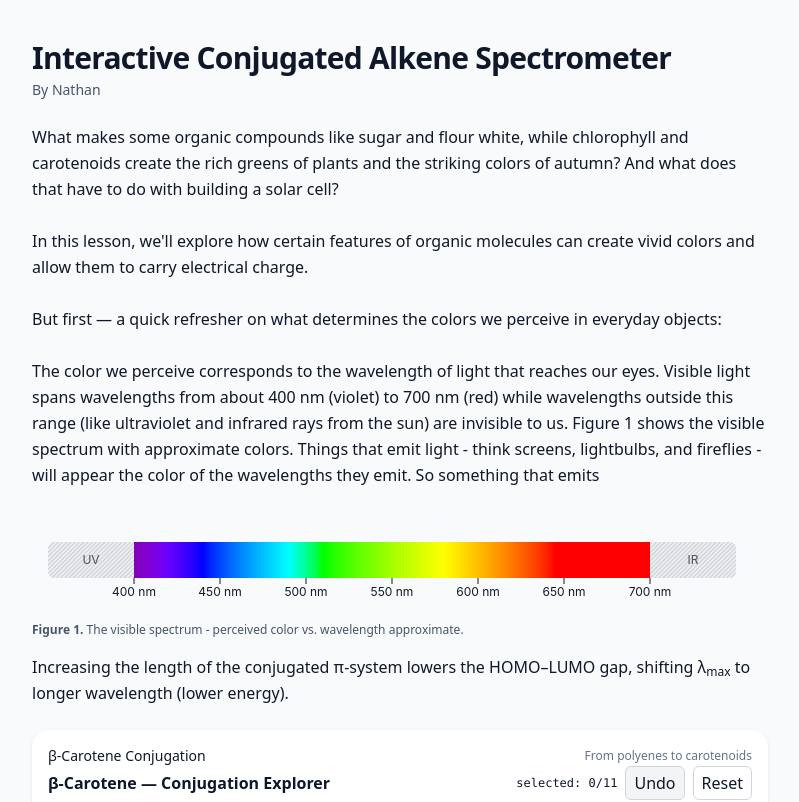
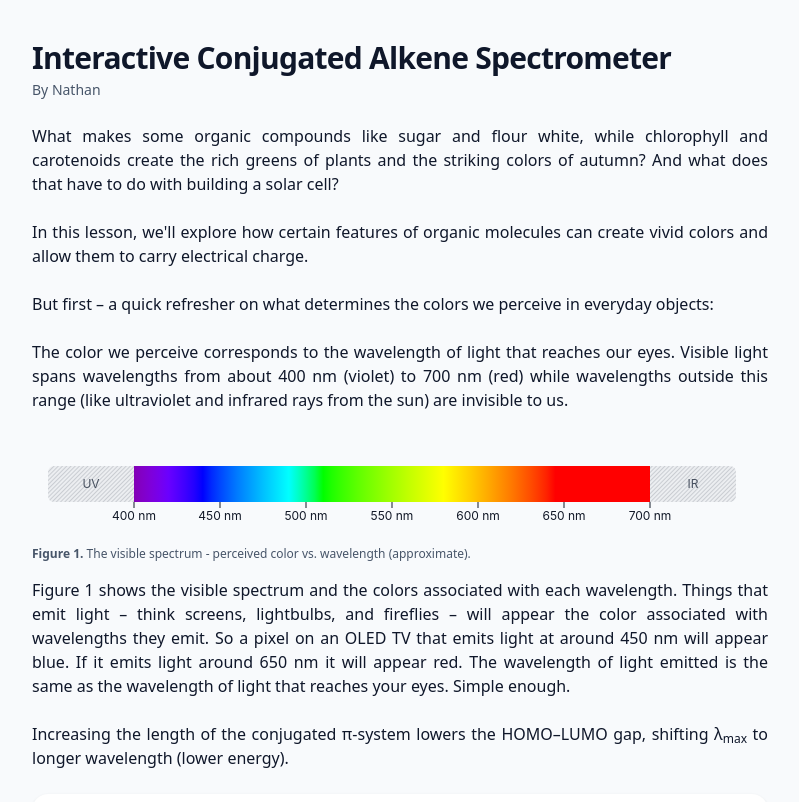
Before and after one commit to nyee88/polyene_spectrometer, a React (Vite) app: page / in a window 1280 px wide. Shown: the top 802 px of the page, without its empty margins (240-1039 px from the left). Built offline with nearby package versions, Linux system fonts and the light colour scheme.

Commit message:
text edits

```diff
--- a/src/App.tsx
+++ b/src/App.tsx
@@ -13,7 +13,7 @@ export default function App() {
         </header>
 
         {/* Intro text */}
-        <section className="space-y-4 leading-relaxed">
+        <section className="space-y-4 leading- text-justify">
           <p>
             What makes some organic compounds like sugar and flour white,
             while chlorophyll and carotenoids create the rich greens of plants and the striking colors of autumn? And what does that have to do with building a solar cell?
@@ -22,12 +22,12 @@ export default function App() {
             In this lesson, we'll explore how certain features of organic molecules can create vivid colors and allow them to carry electrical charge.
             <br />
             <br />
-            But first — a quick refresher on what determines the colors we perceive in everyday objects:
+            But first – a quick refresher on what determines the colors we perceive in everyday objects:
             <br />
             <br />
-            The color we perceive corresponds to the wavelength of light that reaches our eyes. Visible light spans wavelengths from about 400 nm (violet) to 700 nm (red) while
-            wavelengths outside this range (like ultraviolet and infrared rays from the sun) are invisible to us. Figure 1 shows the visible spectrum with approximate colors.
-            Things that emit light - think screens, lightbulbs, and fireflies - will appear the color of the wavelengths they emit. So something that emits
+            The color we perceive corresponds to the wavelength of light that reaches our eyes. Visible light spans wavelengths
+            from about 400 nm (violet) to 700 nm (red) while wavelengths outside this range (like ultraviolet and infrared rays
+            from the sun) are invisible to us.
           </p>
 
           {/* Wavelength diagram placed immediately after the sentence above */}
@@ -41,10 +41,17 @@ export default function App() {
             width={720}
           />
           <p className="text-xs text-slate-600 mt-1">
-            <strong>Figure 1.</strong> The visible spectrum - perceived color vs. wavelength approximate.
+            <strong>Figure 1.</strong> The visible spectrum - perceived color vs. wavelength (approximate).
           </p>
 
           <p>
+            Figure 1 shows the visible spectrum and the colors associated with each wavelength.
+            Things that emit light – think screens, lightbulbs, and fireflies – will appear the color associated with wavelengths they emit.
+            So a pixel on an OLED TV that emits light at around 450 nm will appear blue. If it emits light around 650 nm it will appear red. The wavelength of light emitted is the same as the wavelength of light that reaches your eyes.
+            Simple enough.
+
+            <br />
+            <br />
             Increasing the length of the conjugated π-system lowers the HOMO–LUMO gap,
             shifting λ<sub>max</sub> to longer wavelength (lower energy).
           </p>
```
